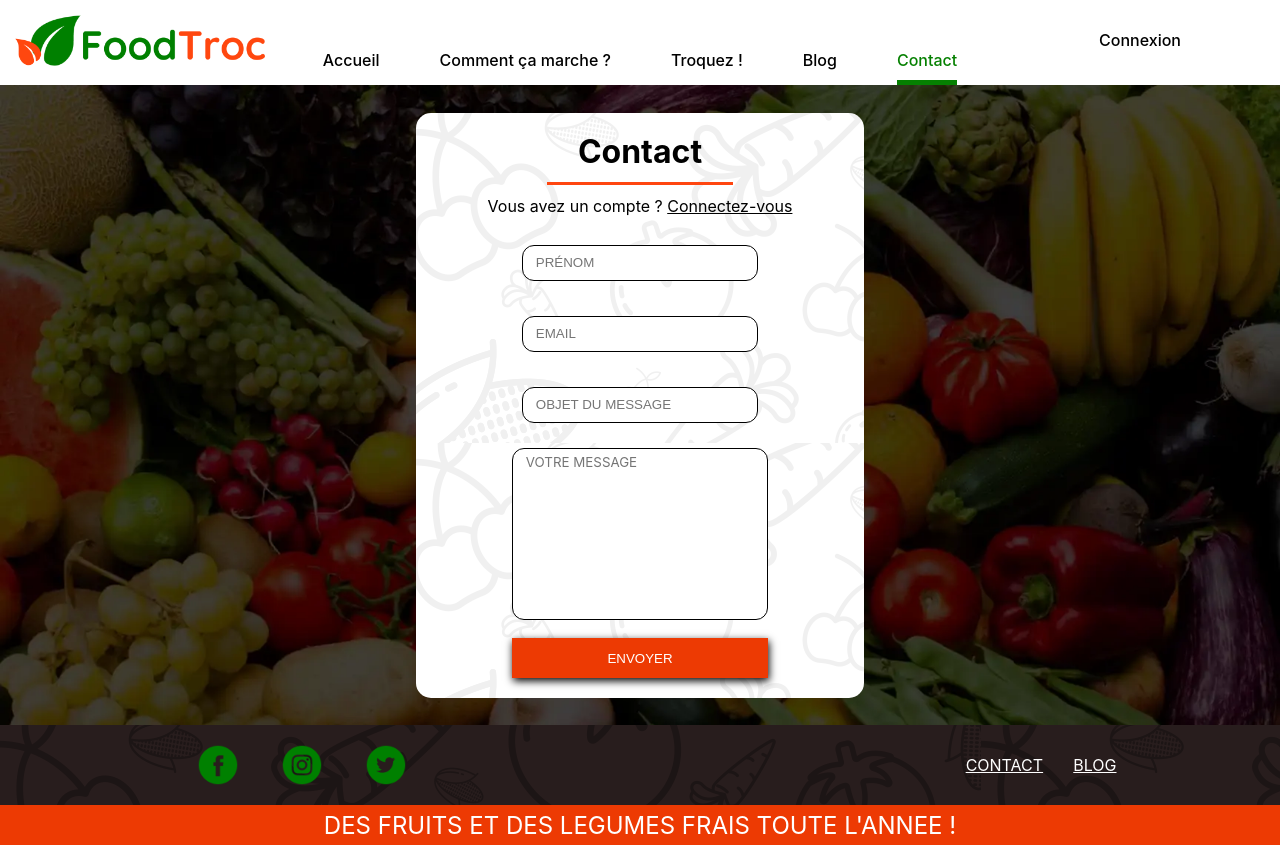
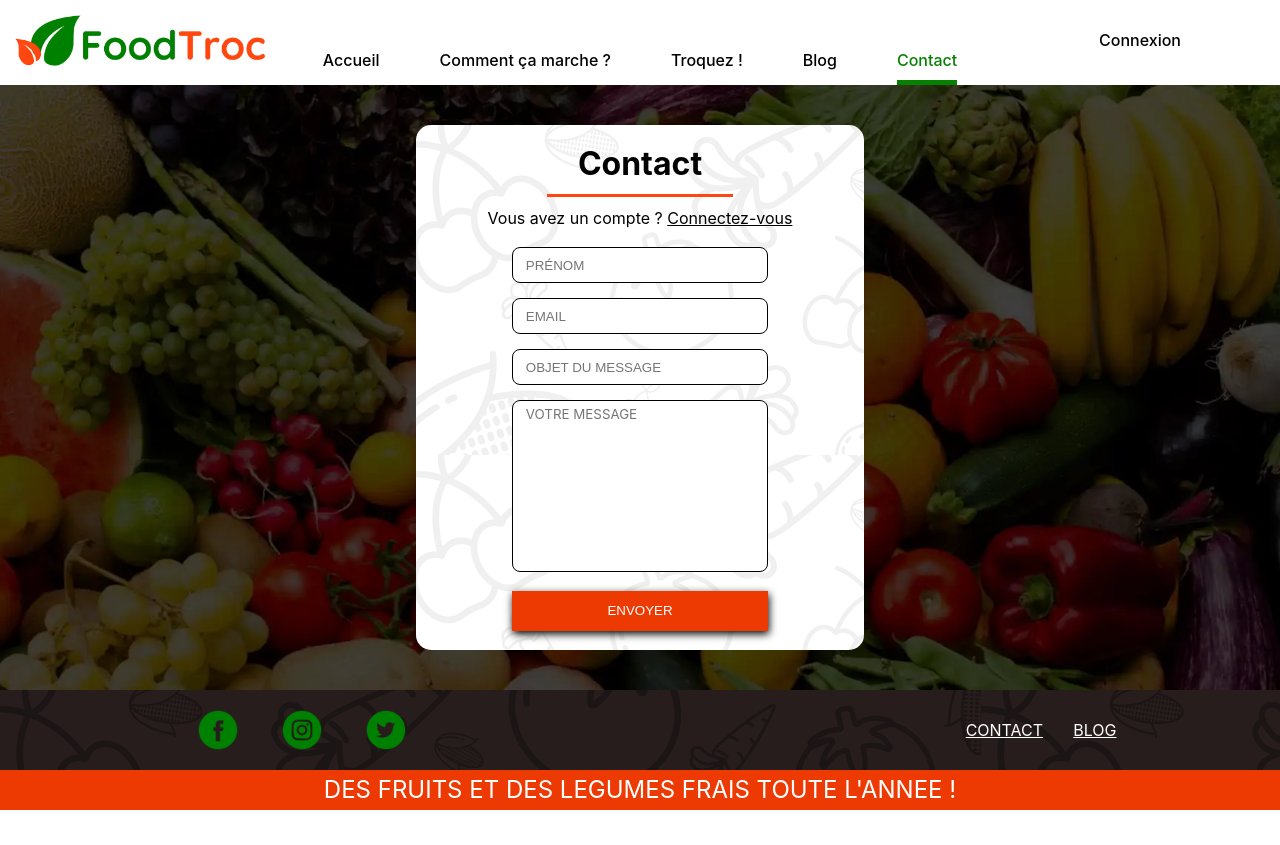
Before and after one commit to Derma6/FoodTroc-Project, a React (Create React App) app in the folder front-end/: page /contact in a window 1280 px wide. After the commit the page ends 810 px from the top, so only its background shows below. Built offline with nearby package versions, Linux system fonts and the light colour scheme.

Commit message:
modify form

```diff
--- a/front-end/src/components/formulaires/ContactForm/ContactForm.css
+++ b/front-end/src/components/formulaires/ContactForm/ContactForm.css
@@ -1,51 +1,46 @@
 .contact-form {
   background-color: white;
-    background-image: url("../../../styles/images/pano_fruitsveggies_lessOpacity.png");
+  background-image: url('../../../styles/images/pano_fruitsveggies_lessOpacity.png');
   display: flex;
   flex-direction: column;
   align-items: center;
   width: 35vw;
   border-radius: 15px;
   padding: 1.5% 3% 1.5% 3%;
+  margin: 40px;
 }
-
 .contact a {
   color: black;
 }
-
 .contact-form p {
   margin-bottom: 5%;
 }
-
 .inputs {
   display: flex;
   gap: 15px;
   width: 20vw;
   flex-direction: column;
 }
-
 .contact-form .inputs input {
   height: 4.5vh;
-    padding-left: 5%;
+  padding: 2% 5%;
   border: 1.5px solid black;
-    border-radius: 12px;
+  border-radius: 8px;
 }
-
 .inputs textarea {
   font-family: inherit;
   padding: 2% 5%;
   border: 1.5px solid black;
-    border-radius: 12px;
+  border-radius: 8px;
   resize: none;
 }
-
 .contact-form button {
   margin-top: 5%;
   width: 20vw;
   height: 5vh;
   border: none;
   color: white;
-    background-color:#ED3A03;
+  background-color: #ed3a03;
   box-shadow: 1px 3px 8px black;
   cursor: pointer;
 }
--- a/front-end/src/components/formulaires/LoginForm/LoginForm.css
+++ b/front-end/src/components/formulaires/LoginForm/LoginForm.css
@@ -1,6 +1,6 @@
 .login-form {
   background-color: white;
-    background-image: url("../../../styles/images/pano_fruitsveggies_lessOpacity.png");
+  background-image: url('../../../styles/images/pano_fruitsveggies_lessOpacity.png');
   width: 35vw;
   border-radius: 15px;
   padding: 1.5% 3% 1.5% 3%;
@@ -8,12 +8,10 @@
   flex-direction: column;
   align-items: center;
 }
-
 .login-form a {
   color: black;
-    text-decoration: none;
+  text-decoration: underline;
 }
-
 .login-form .inputs input {
   margin-top: 10%;
   height: 4.5vh;
@@ -21,25 +19,22 @@
   border: 1.5px solid black;
   border-radius: 8px;
 }
-
 .login-lost {
   display: flex;
   flex-direction: column;
   margin: 5%;
 }
-
 .lost {
   margin-top: 2%;
   align-self: flex-end;
 }
-
 .login-form button {
   margin-top: 5%;
   width: 20vw;
   height: 5vh;
   border: none;
   color: white;
-    background-color:#ED3A03;
+  background-color: #ed3a03;
   box-shadow: 1px 3px 8px black;
   cursor: pointer;
 }
--- a/front-end/src/components/formulaires/LoginForm/LoginForm.js
+++ b/front-end/src/components/formulaires/LoginForm/LoginForm.js
@@ -1,11 +1,7 @@
 import React from 'react';
 import { Link } from 'react-router-dom';
-import './LoginForm.css'
-import SeparatorLessMargin from '../../SeparatorLessMargin/SeparatorLessMargin'
-
-//----------------------IMPORT MUI----------------------//
-import TextField from '@mui/material/TextField';
-import Button from '@mui/material/Button';
+import './LoginForm.css';
+import SeparatorLessMargin from '../../SeparatorLessMargin/SeparatorLessMargin';
 
 const LoginForm = () => {
   return (
@@ -13,15 +9,20 @@ const LoginForm = () => {
       <h1>Connexion</h1>
       <SeparatorLessMargin />
       <p>
-        Pas encore inscrit ? <Link to="/signUp">Rejoignez-nous !</Link>
+        Pas encore inscrit ?{' '}
+        <Link className="joinUs" to="/signUp">
+          Rejoignez-nous !
+        </Link>
       </p>
       <div className="inputs">
-          <input placeholder="EMAIL"/>
-          <input rows="10" placeholder="MOT DE PASSE"></input>
+        <input placeholder="EMAIL" />
+        <input rows="10" placeholder="MOT DE PASSE"></input>
       </div>
       <div className="login-lost">
         <button>SE CONNECTER</button>
-        <Link className="lost" to="/">Mot de passe oublié ?</Link>
+        <Link className="lost" to="/">
+          Mot de passe oublié ?
+        </Link>
       </div>
     </div>
   );
--- a/front-end/src/components/formulaires/SignUpForm/SignUpForm.css
+++ b/front-end/src/components/formulaires/SignUpForm/SignUpForm.css
@@ -1,11 +1,12 @@
 .signUp-form {
-  background-color: lightgrey;
+  background-color: white;
+  background-image: url('../../../styles/images/pano_fruitsveggies_lessOpacity.png');
+  width: 35vw;
+  border-radius: 15px;
+  padding: 1.5% 3% 1.5% 3%;
   display: flex;
   flex-direction: column;
   align-items: center;
-  width: 35vw;
-  border-radius: 15px;
-  padding: 1.5% 3% 1.5% 3%;
 }
 
 .inputs input {
@@ -13,7 +14,7 @@
   padding-left: 5%;
   border: 1.5px solid black;
   border-radius: 8px;
-  margin: 10px;
+  /* margin: 10px; */
 }
 
 .signUp-form button {
--- a/front-end/src/pages/Contact/Contact.css
+++ b/front-end/src/pages/Contact/Contact.css
@@ -1,9 +1,8 @@
 .contact {
-    background-image: url("../../styles/images/background_fruitsveggies.webp");
-    background-repeat: no-repeat;
-    background-size: cover;
-    height: 80vh;
-    display: flex;
-    align-items: center;
-    justify-content: center;
+  background-image: url('../../styles/images/background_fruitsveggies.webp');
+  background-repeat: no-repeat;
+  background-size: cover;
+  display: flex;
+  align-items: center;
+  justify-content: center;
 }
```
Lines whose indentation alone changed are shown as unchanged.
